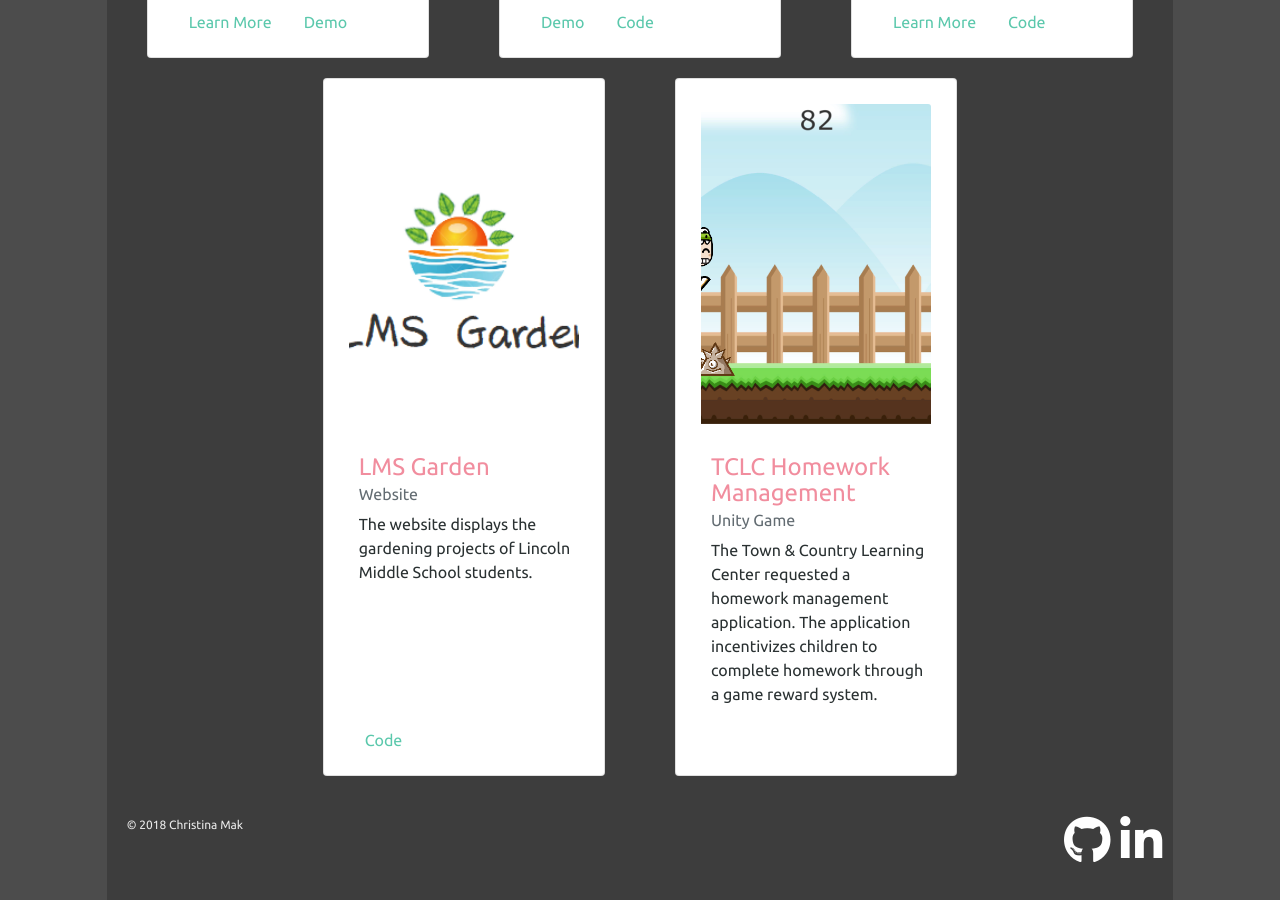
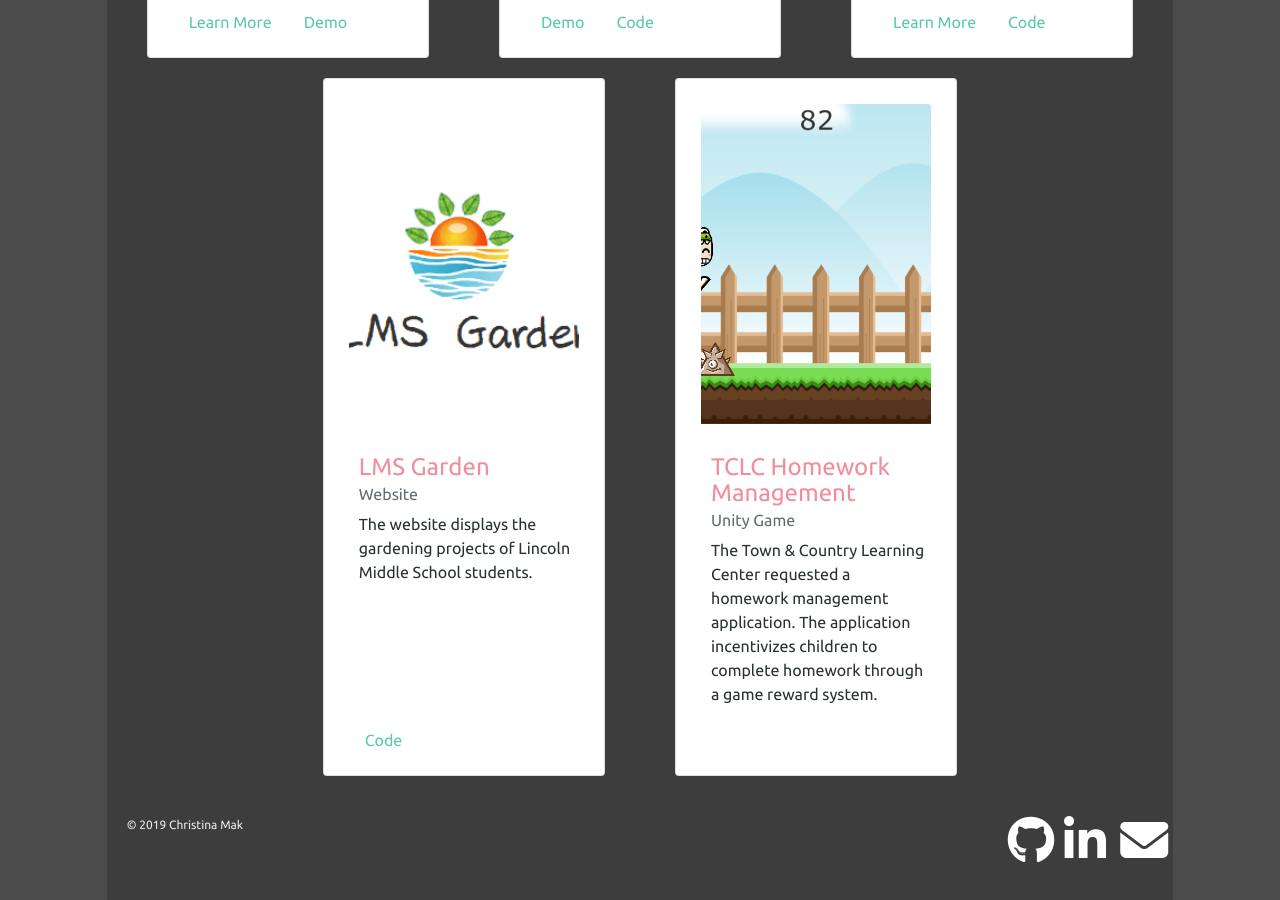
Before and after one commit to ChristinaMak/ChristinaMak.github.io, a Jekyll site: the page index.html, which Jekyll copies as it is, in a window 1280 px wide and 900 px high, scrolled down 3019 px. Built offline with Jekyll 4.4.1, drawn with Linux system fonts in a browser that asks for light colours; nearby versions of some CDN libraries; comment, search, counter and statistics services are not loaded.

Commit message:
Update footer

```diff
--- a/index.html
+++ b/index.html
@@ -116,13 +116,16 @@
     </section>
     <footer class="container col-lg-10 col-md-12">
         <div class="row">
-            <p class="col-sm-4">&copy; 2018 Christina Mak</p>
+            <p class="col-sm-4">&copy; 2019 Christina Mak</p>
             <ul class="col-sm-8">
                 <li class="col-lg-1 col-md-2 col-sm-2 col-xs-2">
                     <a href="https://github.com/ChristinaMak"><i class="fa fa-github fa-4x"></i></a>
                 </li>
                 <li class="col-lg-1 col-md-2 col-sm-2 col-xs-2">
                     <a href="https://www.linkedin.com/in/christina-y-mak"><i class="fa fa-linkedin fa-4x"></i></a>
+                </li>
+                <li class="col-lg-1 col-md-2 col-sm-2 col-xs-2">
+                    <a href="mak.christina.y@gmail.com"><i class="fa fa-envelope fa-4x"></i></a>
                 </li>
             </ul>
         </div>
```
